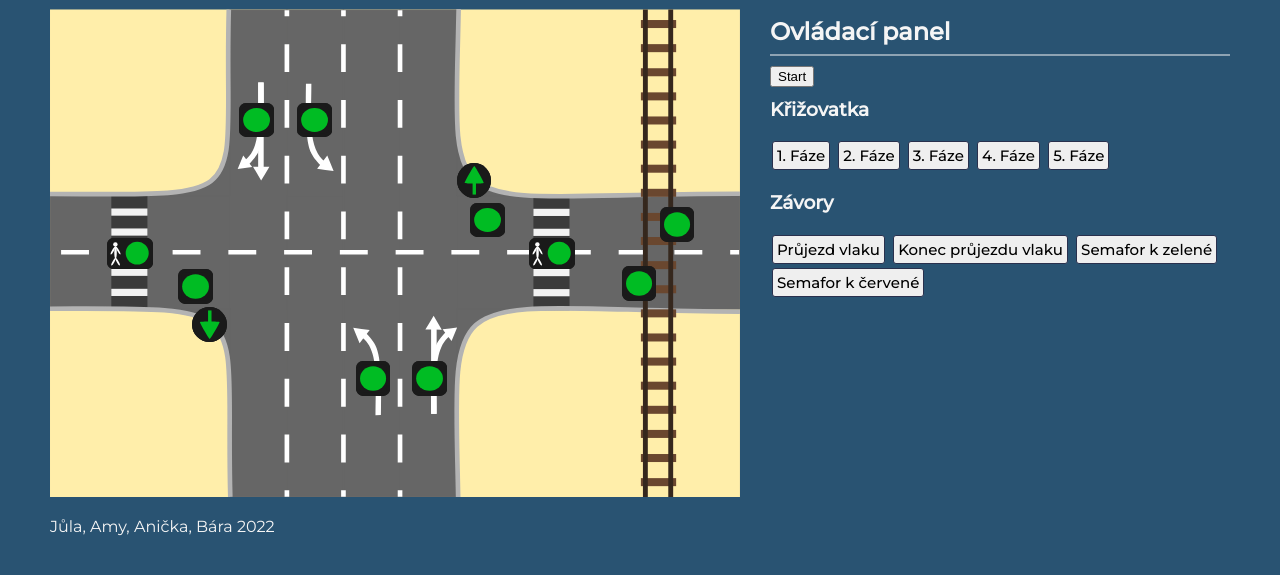
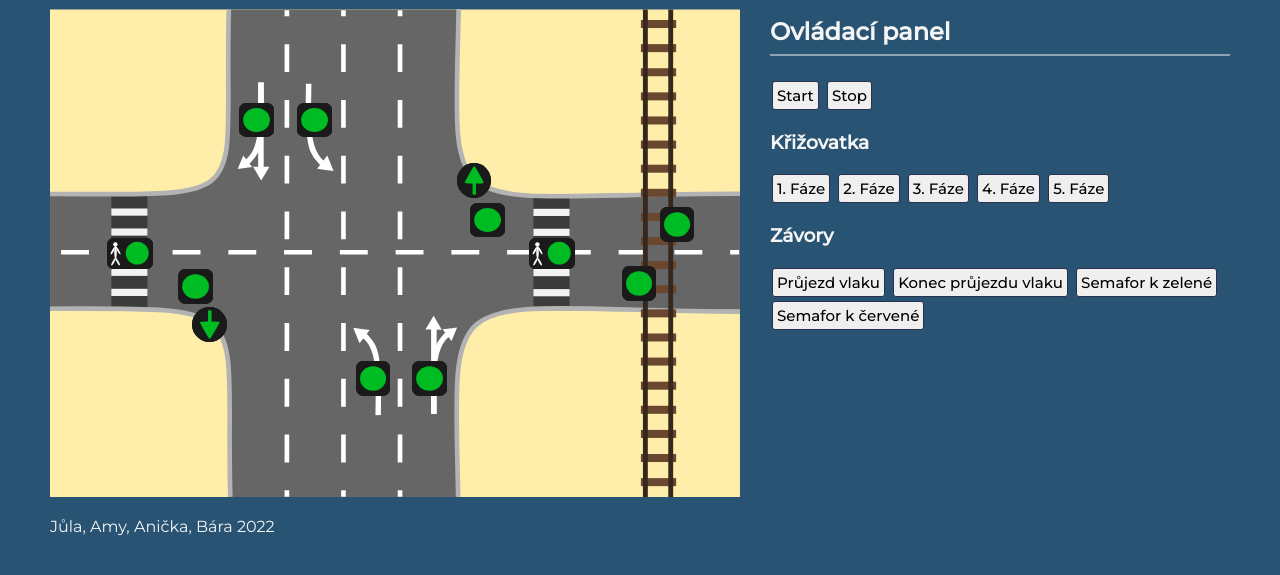
Before and after one commit to Desjula/krizovatka, a plain HTML site: page index.html in a window 1280 px wide. Shown: the part 103-678 px from the top of the page. Drawn offline with Linux system fonts and the light colour scheme; a script that the page names is missing.

Commit message:
komentare + css

```diff
--- a/index.html
+++ b/index.html
@@ -67,10 +67,11 @@
 
         <div class="ovladani-nadpis">
             <h2>Ovládací panel</h2>
-            <button class="start">Start</button>
         </div>
 
         <div class="ovladani">
+            <button class="ovladani-button start">Start</button>
+            <button class="ovladani-button stop">Stop</button>
             <h3>Křižovatka</h3>
             <!-- <div class="svetlo"></div>
             <button class="ovladani-button KZelene">Zelená-první</button>
--- a/script.js
+++ b/script.js
@@ -40,6 +40,8 @@ let zeleneSemafory = document.querySelectorAll(".zeleny-semafor")
 //     }
 // }
 
+// funkce pro zobrazeni Fáze cyklu na webu
+// parametr = fáze cyklu (1-5)
 function nastavFaziCykluNaWebu(cisloFazeCyklu) {
     let semafor1
     let semafor2
--- a/style.css
+++ b/style.css
@@ -123,7 +123,7 @@ body {
     margin: 30px 50px 0px 50px;
 }
 
-.ovladani-nadpis > h2{
+.ovladani-nadpis > h2 {
     border-bottom: 2px solid rgba(245, 245, 245, 0.493);
     margin-top: 8px;
     margin-bottom: 10px;
```
